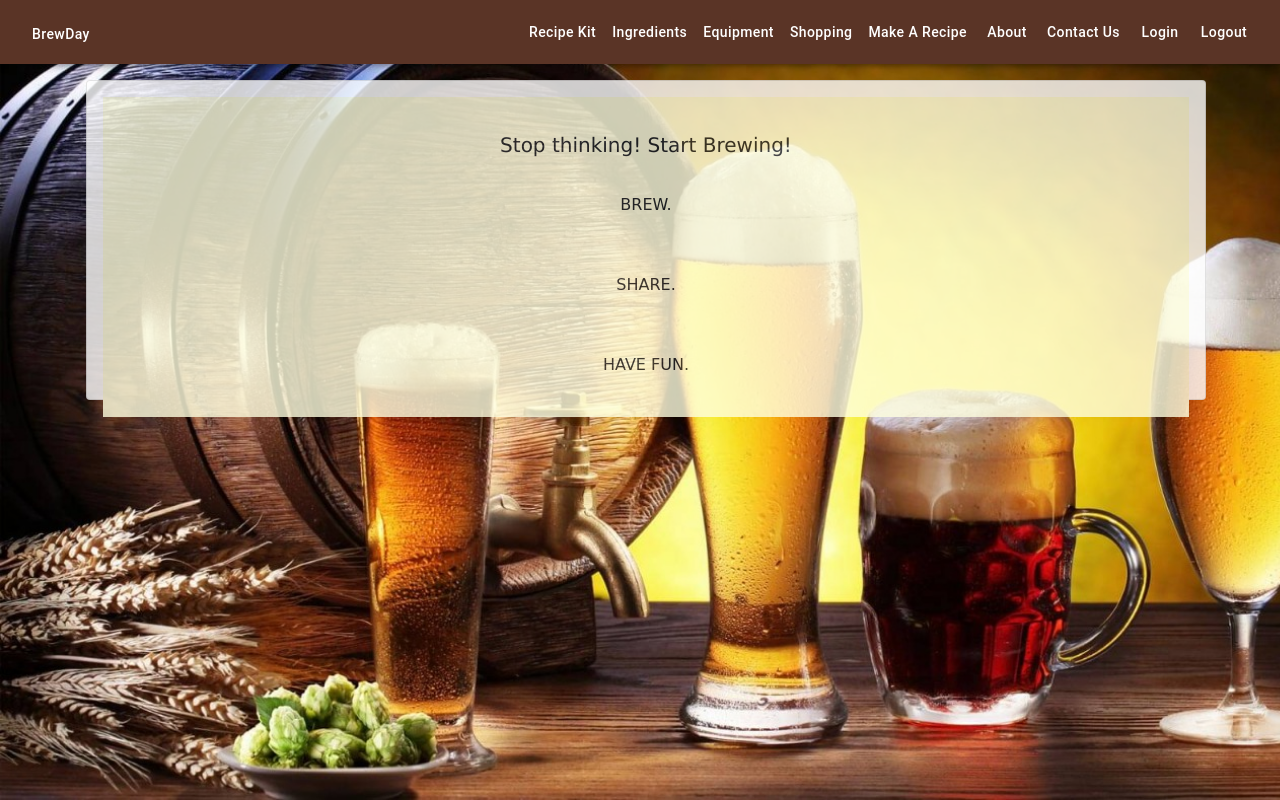
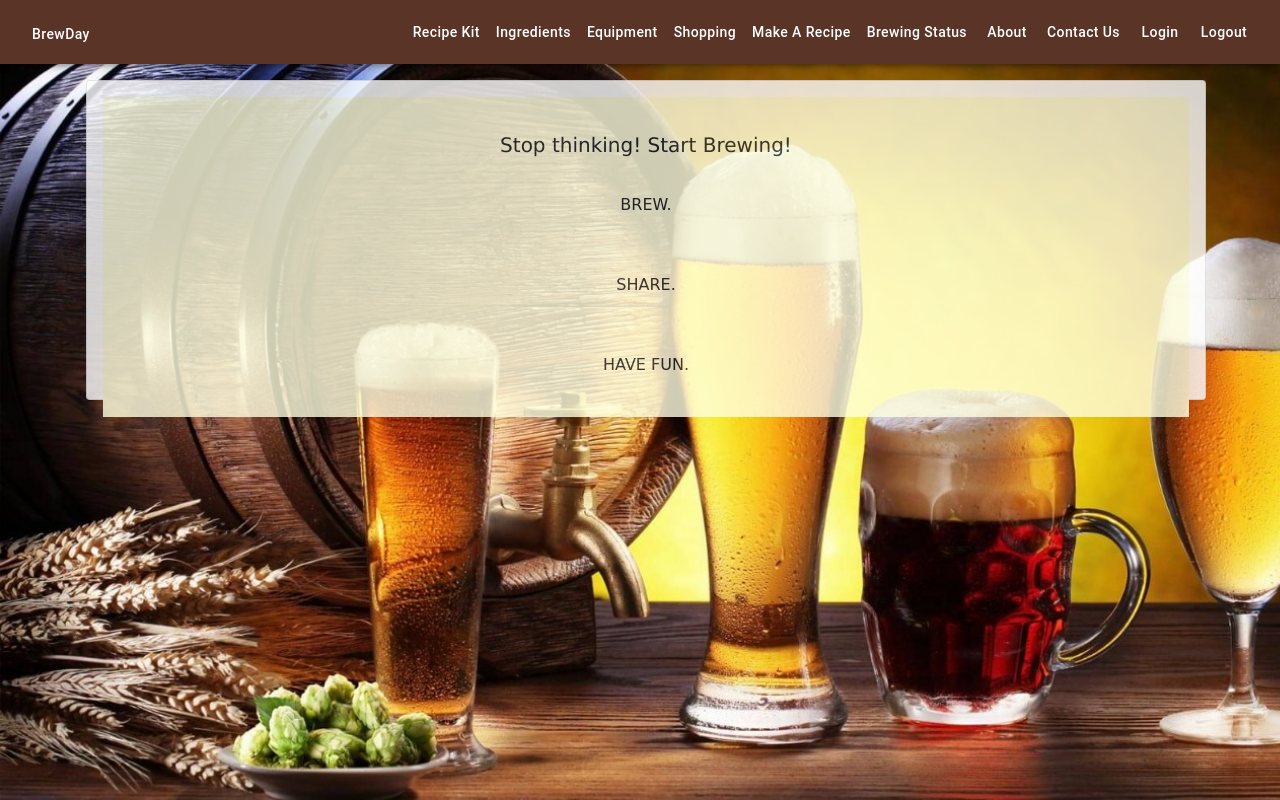
Before and after one commit to CS-27/SER517Fall2019_Group3, a React (Create React App) app in the folder my-app/: page / in a window 1280 px wide. Built offline with nearby package versions, Linux system fonts and the light colour scheme; what google-maps-react would draw is missing.

Commit message:
US:24 Task:133 Adding routing for beer status page

```diff
--- a/my-app/src/components/Toolbar/Toolbar.js
+++ b/my-app/src/components/Toolbar/Toolbar.js
@@ -87,6 +87,7 @@ export default class ButtonAppBar extends Component {
               </div>
 
               <Button component={Link} to="/addRecipe" color="inherit" className="text-capitalize">Make a Recipe</Button>
+              <Button component={Link} to="/beerStatus" color="inherit" className="text-capitalize">Brewing Status</Button>
               <Button component={Link} to="/about" color="inherit" className="text-capitalize">About</Button>
               <Button component={Link} to="/contact" color="inherit" className="text-capitalize">Contact Us</Button>
               <Button component={Link} to="/signin" color="inherit" className="text-capitalize">Login</Button>
```
